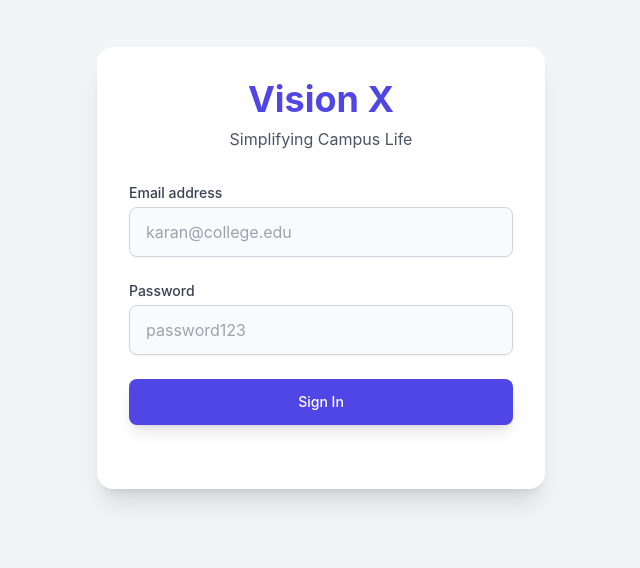
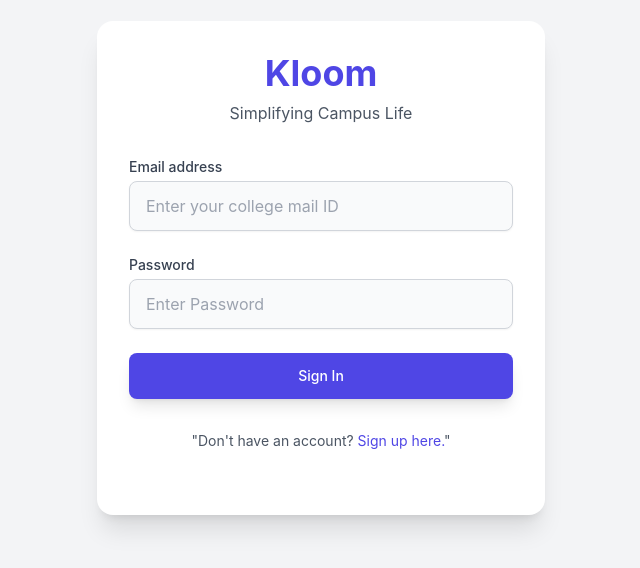
Before and after one commit to 125BM0019/Innovathon-2025, a website: page login.html in a window 1280 px wide. Shown: the part 132-700 px from the top of the page, without its empty margins (319-959 px from the left). Drawn offline with nearby package versions, Linux system fonts and the light colour scheme.

Commit message:
Hackahour commit 1

```diff
--- a/login.html
+++ b/login.html
@@ -4,9 +4,9 @@
     <meta charset="UTF-8">
     <meta name="viewport" content="width=device-width, initial-scale=1.0">
     <title>Vision X - Login</title>
-    <!-- We will use Tailwind CSS for styling -->
     <script src="https://cdn.tailwindcss.com"></script>
     <style>
+
         body {
             font-family: 'Inter', sans-serif;
         }
@@ -17,7 +17,7 @@
     <div class="flex min-h-screen items-center justify-center">
         <div class="w-full max-w-md p-8 space-y-8 bg-white dark:bg-gray-800 rounded-2xl shadow-xl">
             <div class="text-center">
-                <h1 class="text-4xl font-bold text-indigo-600 dark:text-indigo-400">Vision X</h1>
+                <h1 class="text-4xl font-bold text-indigo-600 dark:text-indigo-400">Kloom</h1>
                 <p class="mt-2 text-gray-600 dark:text-gray-300">Simplifying Campus Life</p>
             </div>
 
@@ -28,7 +28,7 @@
                     <div class="mt-1">
                         <input id="email" name="email" type="email" autocomplete="email" required
                                class="w-full px-4 py-3 bg-gray-50 dark:bg-gray-700 border border-gray-300 dark:border-gray-600 rounded-lg shadow-sm focus:outline-none focus:ring-2 focus:ring-indigo-500"
-                               placeholder="karan@college.edu">
+                               placeholder="Enter your college mail ID">
                     </div>
                 </div>
 
@@ -37,7 +37,7 @@
                     <div class="mt-1">
                         <input id="password" name="password" type="password" autocomplete="current-password" required
                                class="w-full px-4 py-3 bg-gray-50 dark:bg-gray-700 border border-gray-300 dark:border-gray-600 rounded-lg shadow-sm focus:outline-none focus:ring-2 focus:ring-indigo-500"
-                               placeholder="password123">
+                               placeholder="Enter Password">
                     </div>
                 </div>
 
@@ -49,6 +49,7 @@
                 </div>
             </form>
 
+            <p class="text-center text-sm text-gray-600 dark:text-gray-300">"Don't have an account? <a href="/register.html" class="text-indigo-600 dark:text-indigo-400 hover:underline">Sign up here.</a>"</p>
             <!-- This message area will show errors -->
             <div id="error-message" class="text-center text-sm text-red-500"></div>
 
```
Also changed, not shown: VisionXdashboard.html (+1 -2 lines).
